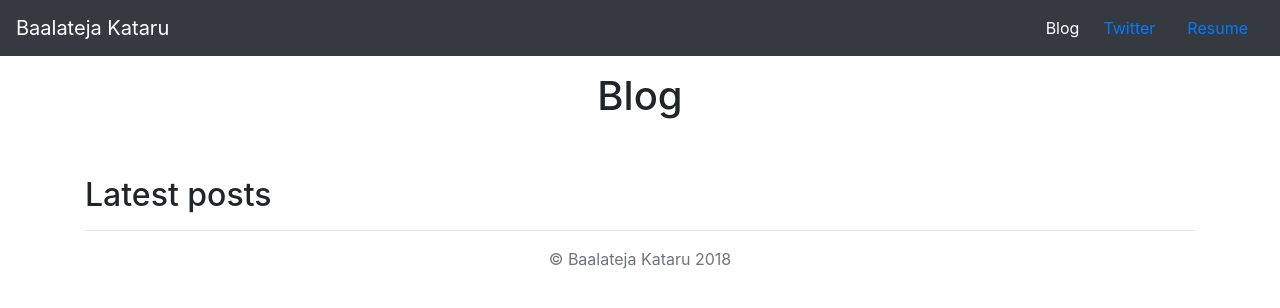
After one commit to BK-Modding/django-portfolio-project, a Django app: page /blog/ in a window 1280 px wide. The commit adds this page. Shown: the top 308 px of the page. Run offline with Django 3.2, Linux system fonts and the light colour scheme; data that the repository does not hold is empty; some libraries are stand-ins or nearby versions.

Commit message:
to github

```diff
--- /dev/null
+++ b/blog/templates/blog/allblogs.html
@@ -0,0 +1,24 @@
+{% extends "jobs/home.html" %}
+{% block content %}
+<main role="main">
+    <div class="container">
+        <h1 class="text-center pt-3">Blog</h1>
+        <br>
+        <br>
+        <h2>Latest posts</h2>
+        <hr>
+        {% for blog in blogs.all %}
+        <div class="card" style="width: 45rem;">
+            <img class="card-img-top img-fluid" src="{{ blog.image.url }}" alt="Card image cap">
+            <div class="card-body">
+                <a href="{% url 'detail' blog.id %}"><h5 class="card-title">{{ blog.title }}</h5></a>
+                <p>{{ blog.pubdatepretty }}</p>
+                <p>{{ blog.summary }}</p>
+
+            </div>
+        </div>
+        <br>
+        {% endfor %}
+    </div>
+</main>
+{% endblock %}
--- /dev/null
+++ b/blog/urls.py
@@ -0,0 +1,8 @@
+from django.urls import path
+from . import views
+
+
+urlpatterns = [
+    path('', views.allblogs, name='allblogs'),
+    path('<int:blog_id>/', views.detail, name='detail'),
+]
--- a/blog/views.py
+++ b/blog/views.py
@@ -1,3 +1,11 @@
-from django.shortcuts import render
+from django.shortcuts import render, get_object_or_404
+from .models import Blog
+# Create your views here.
 
-# Create your views here.
+def allblogs(request):
+    blogs = Blog.objects
+    return render(request, 'blog/allblogs.html', {'blogs': blogs})
+
+def detail(request, blog_id):
+    blog_obj = get_object_or_404(Blog, pk=blog_id)
+    return render(request, 'blog/detail.html', {'blog': blog_obj})
--- a/jobs/templates/jobs/home.html
+++ b/jobs/templates/jobs/home.html
@@ -1,13 +1,15 @@
 <!doctype html>
 <html lang="en">
+{% load staticfiles %}
 <head>
     <meta charset="utf-8">
     <meta name="viewport" content="width=device-width, initial-scale=1, shrink-to-fit=no">
     <meta name="description" content="">
     <meta name="author" content="">
-    <link rel="icon" href="../../../../favicon.ico">
 
-    <title>Album example for Bootstrap</title>
+    {% block title %}
+    <title>Baalateja Kataru</title>
+    {% endblock %}
 
     <!-- Bootstrap core CSS -->
     <link rel="stylesheet" href="https://stackpath.bootstrapcdn.com/bootstrap/4.1.1/css/bootstrap.min.css"
@@ -16,25 +18,29 @@
     <!-- Custom styles for this template -->
     <link href="album.css" rel="stylesheet">
 </head>
-
 <body>
 
 <header>
     <nav class="navbar navbar-expand-lg navbar-dark bg-dark">
-        <a class="navbar-brand" href="#">Baalateja Kataru</a>
+        <a class="navbar-brand" href="{% url 'home' %}">Baalateja Kataru</a>
         <button class="navbar-toggler" type="button" data-toggle="collapse" data-target="#navbarNavAltMarkup"
                 aria-controls="navbarNavAltMarkup" aria-expanded="false" aria-label="Toggle navigation">
             <span class="navbar-toggler-icon"></span>
         </button>
         <div class="collapse navbar-collapse" id="navbarNavAltMarkup">
             <div class="navbar-nav ml-auto">
-                <a class="nav-item nav-link" href="#">Twitter</a>
-                <a class="nav-item nav-link" href="#">Resume</a>
-                <a class="nav-item nav-link" href="#">Blog</a></div>
+                {% if request.path == '/blog/' %}
+                    <a class="nav-item nav-link active" href="{% url 'allblogs' %}">Blog</a></div>
+                {% else %}
+                    <a class="nav-item nav-link" href="{% url 'allblogs' %}">Blog</a></div>
+                {% endif %}
+                <a class="nav-item nav-link" href="https://twitter.com/gtabkmodding">Twitter</a>
+                <a class="nav-item nav-link" href="{% static 'sample-corporate-resume.pdf' %}">Resume</a>
         </div>
     </nav>
 </header>
 
+{% block content %}
 <main role="main">
 
     <section class="jumbotron text-center">
@@ -44,6 +50,7 @@
             <p>
                 <a href="mailto:kavesbteja@gmail.com" class="btn btn-primary my-2">Email me</a>
             </p>
+            <img src="{% static 'bk.jpg' %}" class = "img-fluid" height = '20%' width = '20%' alt="">
         </div>
     </section>
 
@@ -66,6 +73,7 @@
     </div>
 
 </main>
+{% endblock %}
 
 <footer class="text-muted">
     <div class="container text-center">
--- a/portfolio/settings.py
+++ b/portfolio/settings.py
@@ -123,6 +123,12 @@ USE_TZ = True
 # Static files (CSS, JavaScript, Images)
 # https://docs.djangoproject.com/en/2.0/howto/static-files/
 
+STATICFILES_DIRS = [
+    os.path.join(BASE_DIR, 'portfolio/static/')
+]
+
+STATIC_ROOT = os.path.join(BASE_DIR, 'static')
+
 STATIC_URL = '/static/'
 
 MEDIA_ROOT = os.path.join(BASE_DIR, 'media')
--- a/portfolio/urls.py
+++ b/portfolio/urls.py
@@ -1,25 +1,11 @@
-"""portfolio URL Configuration
-
-The `urlpatterns` list routes URLs to views. For more information please see:
-    https://docs.djangoproject.com/en/2.0/topics/http/urls/
-Examples:
-Function views
-    1. Add an import:  from my_app import views
-    2. Add a URL to urlpatterns:  path('', views.home, name='home')
-Class-based views
-    1. Add an import:  from other_app.views import Home
-    2. Add a URL to urlpatterns:  path('', Home.as_view(), name='home')
-Including another URLconf
-    1. Import the include() function: from django.urls import include, path
-    2. Add a URL to urlpatterns:  path('blog/', include('blog.urls'))
-"""
 from django.contrib import admin
-from django.urls import path
+from django.urls import path, include
 from django.conf import settings
 from django.conf.urls.static import static
 import jobs.views
 
 urlpatterns = [
     path('admin/', admin.site.urls),
-    path('', jobs.views.home, name='home')
+    path('', jobs.views.home, name='home'),
+    path('blog/', include('blog.urls'))
 ] + static(settings.MEDIA_URL, document_root=settings.MEDIA_ROOT)
```
Also changed, not shown: blog/models.py (+9 -0 lines), blog/templates/blog/detail.html (added, +16 -0 lines), portfolio/static/bk.jpg (added), 1 other file.
